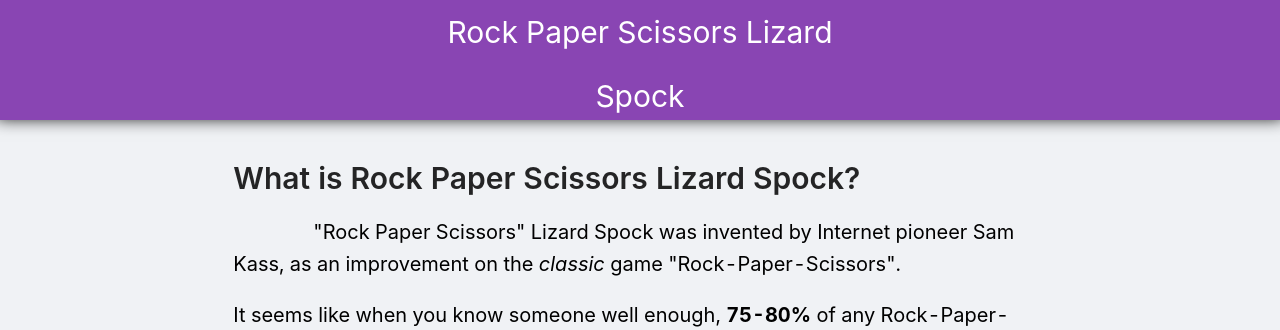
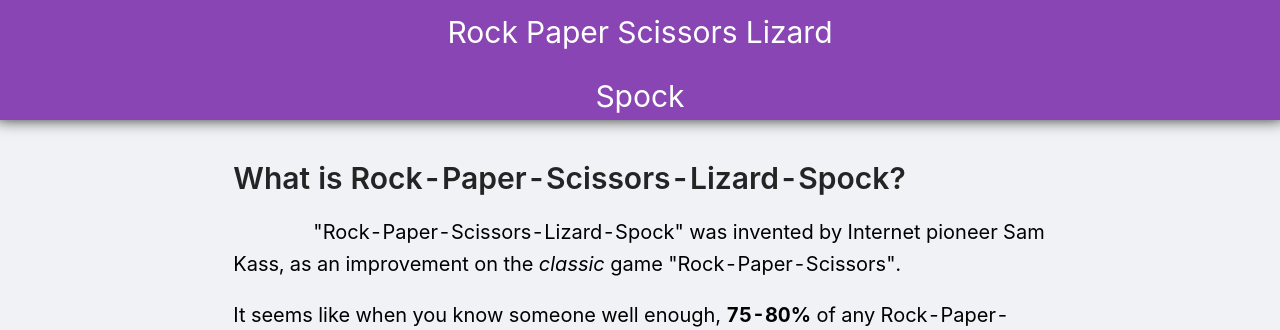
Before and after one commit to iamraga/Rock-Paper-Scissors-Lizard-Spock, a Next.js app: page / in a window 1280 px wide. Shown: the top 330 px of the page. Built offline with nearby package versions, Linux system fonts and the light colour scheme.

Commit message:
Messaging changes

```diff
--- a/pages/index.js
+++ b/pages/index.js
@@ -10,9 +10,9 @@ export default function index() {
             <div className="content">
                 <Row justify="center" style={{marginTop: '20px'}}>
                     <Col xs={22} sm={22} md={20} lg={16} xl={16} style={{padding: '0px 10px'}}>
-                        <h1 className="question">What is Rock Paper Scissors Lizard Spock?</h1>
+                        <h1 className="question">What is Rock-Paper-Scissors-Lizard-Spock?</h1>
                         <div className="introContent">
-                            <p className="answer">"Rock Paper Scissors" Lizard Spock was invented by Internet pioneer Sam Kass, as an improvement on the <i>classic</i> game "Rock-Paper-Scissors".</p>
+                            <p className="answer">"Rock-Paper-Scissors-Lizard-Spock" was invented by Internet pioneer Sam Kass, as an improvement on the <i>classic</i> game "Rock-Paper-Scissors".</p>
                             <p className="answer" style={{textIndent: '0'}}>It seems like when you know someone well enough, <b>75-80%</b> of any Rock-Paper-Scissors games you play with that person end up in a tie. Well, this is a slight variation that reduces that probability.</p>
                         </div>
                         <h1 className="question">Hand gestures</h1>
```
